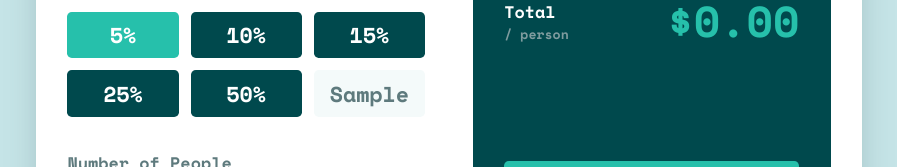
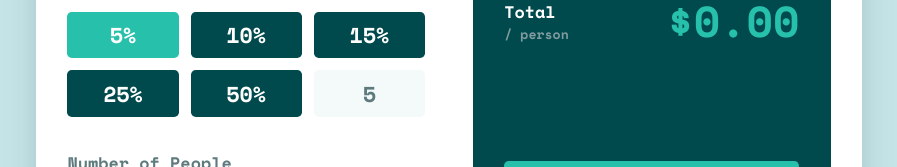
Before and after one commit to 0-BSCode/tip-calculator-app-main, a React (Create React App) app: page / in a window 1280 px wide. Both pictures are taken after typing "Sample", "Sample", "Sample" into the empty fields and a click on the button "5%". Shown: the part 400-567 px from the top of the page, without its empty margins (191-1088 px from the left). Built offline with nearby package versions, Linux system fonts and the light colour scheme.

Commit message:
Organized states and fixed button functionality

```diff
--- /dev/null
+++ b/src/components/BillInput.js
@@ -0,0 +1,18 @@
+import React from 'react'
+
+const BillInput = ({ Bill, getBill }) => {
+
+  return (
+    <input
+    className="card__form-bill"
+    type="text"
+    placeholder="0"
+    value={Bill}
+    onChange={(e) => {
+      getBill(e.target.value);
+    }}>
+    </input>
+  )
+}
+
+export default BillInput
--- a/src/components/Card.js
+++ b/src/components/Card.js
@@ -1,17 +1,20 @@
 import Form from './Form'
 import Display from './Display'
-import {useState} from 'react'
+import {useState, useEffect} from 'react'
 import React from 'react'
 
 
 const Card = () => {
 
+  const [bill, setBill] = useState('');
+  const [percent, setPercent] = useState('');
+  const [people, setPeople] = useState('');
   const [tipAmount, setTip] = useState('0.00');
   const [totalAmount, setTotal] = useState('0.00');
   const [enableReset, setEnableReset] = useState(false);
-  const [resetCalc, setResetCalc] = useState(false);
+  const [tipSelected, setTipSelected] = useState(6);
 
-  const calculateOutput = (bill, percent, people) => {
+  const calculateOutput = () => {
 
     let Nbill = parseFloat(bill);
     let Npercent = Number(percent);
@@ -30,6 +33,12 @@ const Card = () => {
     setTotal(isNaN(totalAmt.toFixed(2)) || totalAmt.toFixed(2) === 'Infinity' ? '0.00': totalAmt.toFixed(2));
   }
 
+  const resetCalculator = () => {
+    setBill('');
+    setPercent('NaN');
+    setPeople('');
+  }
+
   /*
     TO-DO
     1. Reset button
@@ -41,16 +50,26 @@ const Card = () => {
       - Centralize all variables to one component for easy tracking(?)
   */
 
+  useEffect(()=>{calculateOutput(bill, percent, people)});
+
   return (
     <main
     className="card">
         <Form
-        changeOutput={calculateOutput}
+        Bill={bill}
+        getBill={setBill}
+        Percent={percent}
+        getPercent={setPercent}
+        People={people}
+        getPeople={setPeople}
+        tipNumber={tipSelected}
+        getTipNumber={setTipSelected}
         />
         <Display
         tipAmount={tipAmount}
         totalAmount={totalAmount}
         enableBtn={enableReset}
+        reset={resetCalculator}
         />
     </main>
   )
--- a/src/components/Display.js
+++ b/src/components/Display.js
@@ -1,6 +1,6 @@
 import React from 'react'
 
-const Display = ({ tipAmount, totalAmount, enableBtn, resetAll }) => {
+const Display = ({ tipAmount, totalAmount, enableBtn, reset }) => {
   return (
     <div className="card__output">
         <div className="card__amount">
@@ -24,7 +24,7 @@ const Display = ({ tipAmount, totalAmount, enableBtn, resetAll }) => {
             <button className="card__reset card__reset--enabled"
             onClick={(e)=> {
                 e.preventDefault();
-                resetAll(true);
+                reset();
             }}>
                 Reset
             </button> :
--- a/src/components/Form.js
+++ b/src/components/Form.js
@@ -1,16 +1,14 @@
 import React from 'react'
 import {useState, useEffect} from 'react'
 import TipButton from './TipButton'
-import Input from './Input'
+import PeopleInput from './PeopleInput'
+import BillInput from './BillInput'
+import PercentInput from './PercentInput'
 
-const Form = ({ changeOutput }) => {
-
-  const [bill, setBill] = useState('');
-  const [percent, setPercent] = useState('NaN');
-  const [percentCustom, setPercentCustom] = useState('');
-  const [people, setPeople] = useState('');
-
-  useEffect(()=>{changeOutput(bill, percent, people)});
+const Form = ({ Bill, getBill,
+                Percent, getPercent,
+                People, getPeople,
+                tipNumber, getTipNumber }) => {
 
   return (
     <form
@@ -18,39 +16,24 @@ const Form = ({ changeOutput }) => {
         <div className="card__form-section">
             <label>Bill</label>
             <br/>
-            <Input
-            className="card__form-bill"
-            value={bill}
-            changeValue={setBill} />
+            <BillInput Bill={Bill} getBill={getBill} />
         </div>
         <div className="card__form-btns">
             <label>Select Tip %</label>
             <br/>
             <div className="card__tip-btns">
-                <TipButton content="5" changePercent={setPercent} />
-                <TipButton content="10" changePercent={setPercent} />
-                <TipButton content="15" changePercent={setPercent} />
-                <TipButton content="25" changePercent={setPercent} />
-                <TipButton content="50" changePercent={setPercent} />
-                <input
-                className="card__tip-btn card__tip-btn--custom"
-                type="text"
-                placeholder="Custom"
-                value={percentCustom}
-                onChange={(e) => {
-                    setPercentCustom(e.target.value === '' ? '': e.target.value);
-                    setPercent(e.target.value === '' ? 'NaN': e.target.value);
-                }}/>
+                <TipButton id={1} content="5" getPercent={getPercent} tipNumber={tipNumber} getTipNumber={getTipNumber}/>
+                <TipButton id={2} content="10" getPercent={getPercent} tipNumber={tipNumber} getTipNumber={getTipNumber}/>
+                <TipButton id={3} content="15" getPercent={getPercent} tipNumber={tipNumber} getTipNumber={getTipNumber}/>
+                <TipButton id={4} content="25" getPercent={getPercent} tipNumber={tipNumber} getTipNumber={getTipNumber}/>
+                <TipButton id={5} content="50" getPercent={getPercent} tipNumber={tipNumber} getTipNumber={getTipNumber}/>
+                <PercentInput id={6} Percent={Percent} getPercent={getPercent} tipNumber={tipNumber} getTipNumber={getTipNumber}/>
             </div>
         </div>
         <div className="card__form-section">
             <label>Number of People</label>
             <br/>
-            <Input
-            className="card__form-people"
-            value={people}
-            changeValue={setPeople}
-            checkForZero={true} />
+            <PeopleInput People={People} getPeople={getPeople} />
         </div>
     </form>
   )
--- a/src/components/Input.js
+++ /dev/null
@@ -1,36 +0,0 @@
-import React from 'react'
-
-const Input = ({className, value, changeValue, checkForZero}) => {
-  return (
-    <>
-      <input
-      className={className}
-      type="text"
-      placeholder="0"
-      value={value}
-      onChange={(e) => {
-          changeValue(e.target.value);
-          if (checkForZero && e.target.value === '0') {
-            e.target.classList.add(className + "--error");
-          } else {
-            e.target.classList.remove(className + "--error");
-          }
-      }}></input>
-
-      {
-        value === '0' && checkForZero ?
-        <p
-        className="card__form-people-error">
-            Can't be zero
-        </p>: ''
-      }
-    </>
-
-  )
-}
-
-Input.defaultProps = {
-  checkForZero: false
-}
-
-export default Input
--- /dev/null
+++ b/src/components/PeopleInput.js
@@ -0,0 +1,35 @@
+import React from 'react'
+import {useState} from 'react'
+
+const PeopleInput = ({ People, getPeople }) => {
+
+  return (
+    <>
+      <input
+      className="card__form-people"
+      type="text"
+      placeholder="0"
+      value={People}
+      onChange={(e) => {
+        getPeople(e.target.value);
+        if (e.target.value === '0') {
+          e.target.classList.add("card__form-people--error");
+        } else {
+          e.target.classList.remove("card__form-people--error");
+        }
+      }}>
+      </input>
+
+      {
+        People === '0' ?
+        <p
+        className="card__form-people-error">
+            Can't be zero
+        </p>: ''
+      }
+    </>
+
+  )
+}
+
+export default PeopleInput
--- /dev/null
+++ b/src/components/PercentInput.js
@@ -0,0 +1,20 @@
+import React from 'react'
+import {useState} from 'react'
+
+const PercentInput = ({ Percent, getPercent }) => {
+
+  return (
+    <input
+    className="card__tip-btn card__tip-btn--custom"
+    type="text"
+    placeholder="Custom"
+    value={isNaN(Percent) ? '': Percent}
+    onChange={(e) => {
+        getPercent(e.target.value);
+    }}
+    >
+    </input>
+  )
+}
+
+export default PercentInput
--- a/src/components/TipButton.js
+++ b/src/components/TipButton.js
@@ -1,14 +1,15 @@
 import React from 'react'
 
-const TipButton = ({content, changePercent}) => {
+const TipButton = ({id, content, getPercent,
+                    tipNumber, getTipNumber}) => {
 
   return (
     <button
-    className="card__tip-btn"
+    className={id === tipNumber ? "card__tip-btn card__tip-btn--clicked": "card__tip-btn"}
     onClick={(e)=> {
       e.preventDefault();
-      changePercent(content);
-      e.target.classList.toggle("card__tip-btn--clicked");
+      getPercent(content);
+      getTipNumber(id);
     }}>
         {content}%
     </button>
```
Also changed, not shown: src/styles/style.scss (line endings or trailing spaces).
